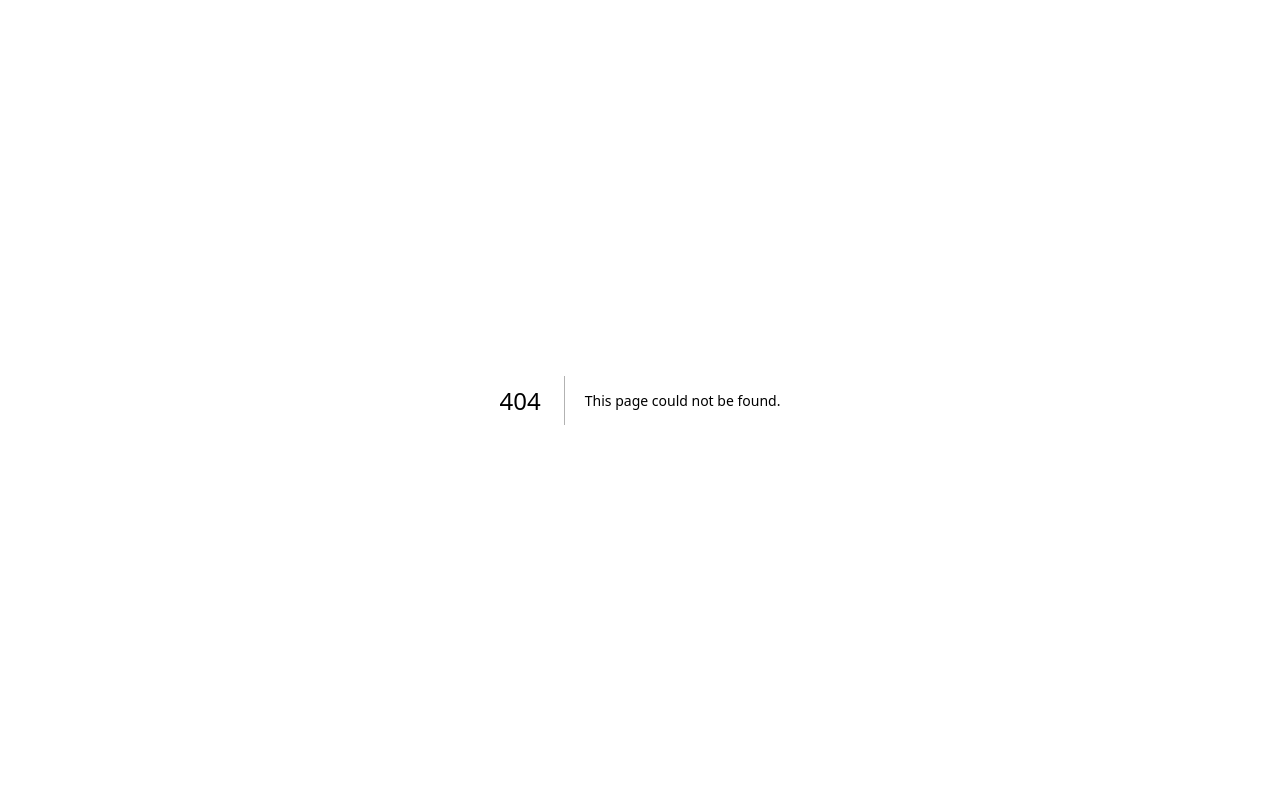
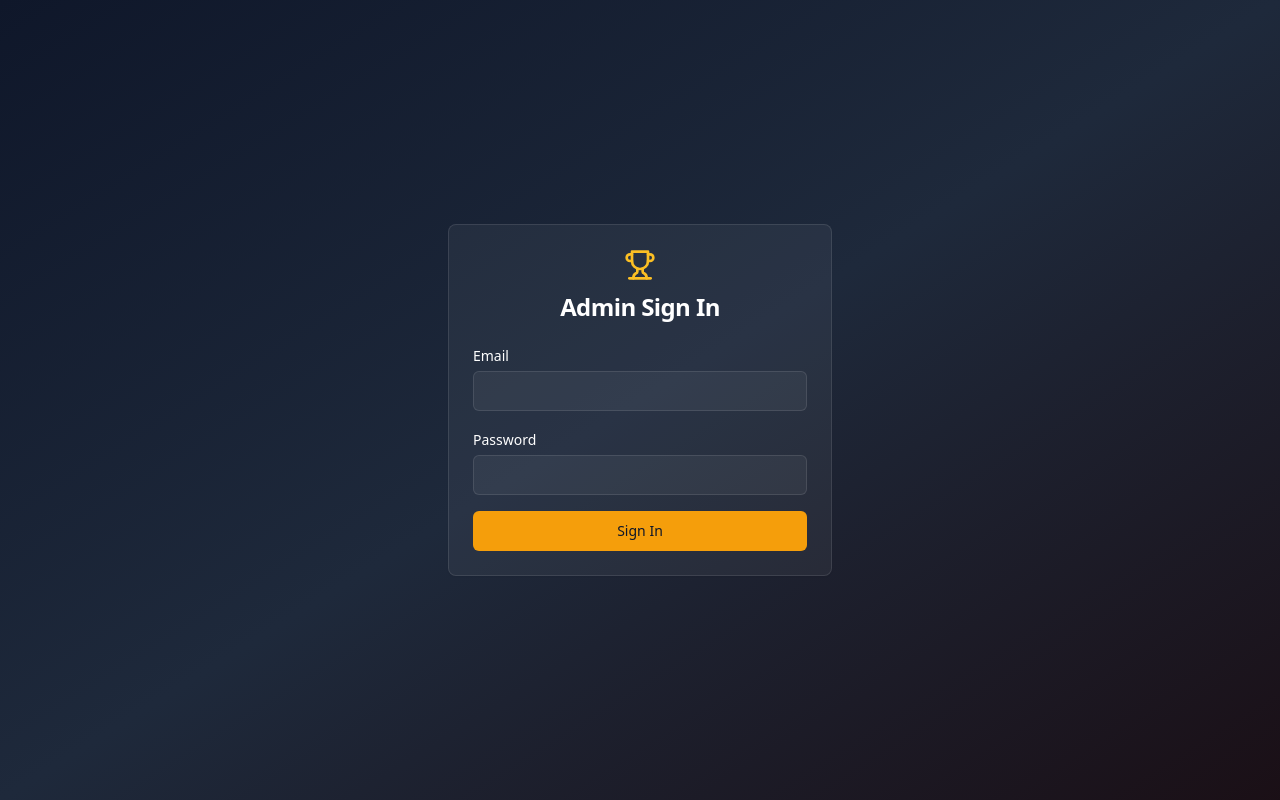
Before and after one commit to ARO2S/NBAExpansion, a Next.js app: page /admin/login in a window 1280 px wide. Before the commit this address had no page. Built offline with nearby package versions, Linux system fonts and the light colour scheme.

Commit message:
feat: add admin login page

```diff
--- /dev/null
+++ b/src/app/admin/login/page.tsx
@@ -0,0 +1,108 @@
+"use client";
+
+import { useState, useEffect, Suspense } from "react";
+import { useRouter, useSearchParams } from "next/navigation";
+import { createClient } from "@/lib/supabase/client";
+import { Button } from "@/components/ui/button";
+import { Input } from "@/components/ui/input";
+import { Label } from "@/components/ui/label";
+import { Card, CardContent, CardHeader, CardTitle } from "@/components/ui/card";
+import { Trophy } from "lucide-react";
+
+function LoginForm() {
+  const router = useRouter();
+  const searchParams = useSearchParams();
+  const [email, setEmail] = useState("");
+  const [password, setPassword] = useState("");
+  const [loading, setLoading] = useState(false);
+  const [error, setError] = useState<string | null>(null);
+
+  useEffect(() => {
+    if (searchParams.get("error") === "forbidden") {
+      setError("Your account does not have admin access.");
+    }
+  }, [searchParams]);
+
+  async function handleSubmit(e: React.FormEvent) {
+    e.preventDefault();
+    setLoading(true);
+    setError(null);
+
+    const supabase = createClient();
+    const { error: authError } = await supabase.auth.signInWithPassword({
+      email,
+      password,
+    });
+
+    if (authError) {
+      setError("Invalid email or password.");
+      setLoading(false);
+      return;
+    }
+
+    router.push("/admin");
+  }
+
+  return (
+    <div className="min-h-screen bg-gradient-to-br from-slate-900 via-slate-800 to-orange-900/20 flex items-center justify-center px-4">
+      <Card className="w-full max-w-sm border-white/10 bg-white/5">
+        <CardHeader className="text-center">
+          <div className="flex justify-center mb-2">
+            <Trophy className="h-8 w-8 text-amber-400" />
+          </div>
+          <CardTitle className="text-white">Admin Sign In</CardTitle>
+        </CardHeader>
+        <CardContent>
+          <form onSubmit={handleSubmit} className="space-y-4">
+            <div>
+              <Label htmlFor="email" className="text-white">
+                Email
+              </Label>
+              <Input
+                id="email"
+                type="email"
+                value={email}
+                onChange={(e) => setEmail(e.target.value)}
+                required
+                autoComplete="email"
+                className="mt-1 bg-white/5 border-white/10 text-white"
+              />
+            </div>
+            <div>
+              <Label htmlFor="password" className="text-white">
+                Password
+              </Label>
+              <Input
+                id="password"
+                type="password"
+                value={password}
+                onChange={(e) => setPassword(e.target.value)}
+                required
+                autoComplete="current-password"
+                className="mt-1 bg-white/5 border-white/10 text-white"
+              />
+            </div>
+            {error && (
+              <p className="text-sm text-red-400">{error}</p>
+            )}
+            <Button
+              type="submit"
+              disabled={loading}
+              className="w-full bg-amber-500 hover:bg-amber-600"
+            >
+              {loading ? "Signing in..." : "Sign In"}
+            </Button>
+          </form>
+        </CardContent>
+      </Card>
+    </div>
+  );
+}
+
+export default function AdminLoginPage() {
+  return (
+    <Suspense>
+      <LoginForm />
+    </Suspense>
+  );
+}
```
